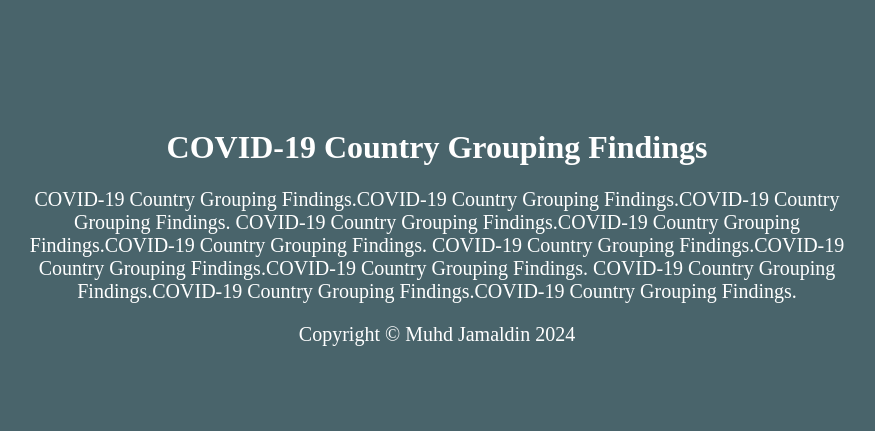
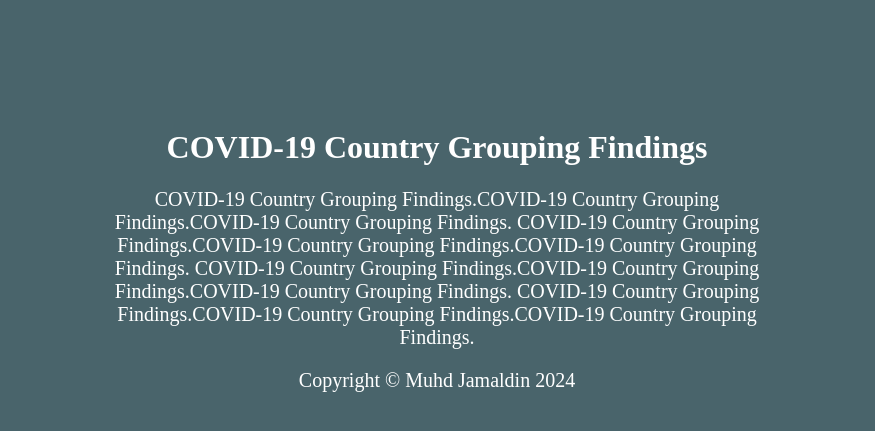
Before and after one commit to Md-Khid/Md-Khid, a Jekyll site: the page findings/1.html, which Jekyll copies as it is, in a window 1280 px wide. Shown: the top 431 px of the page, without its empty margins (203-1078 px from the left). Built offline with Jekyll 4.4.1, drawn with Linux system fonts in a browser that asks for light colours.

Commit message:
Update 1.html

```diff
--- a/findings/1.html
+++ b/findings/1.html
@@ -19,8 +19,8 @@
         .container p {
             font-size: 20px; /* Increase font size for main content */
             text-align: center; /* Center align the paragraph */
-            margin-left: 200px; /* Add margin on the left side */
-            margin-right: 200px; /* Add margin on the right side */
+            margin-left: 300px; /* Add margin on the left side */
+            margin-right: 300px; /* Add margin on the right side */
         }
     </style>
 </head>
```
